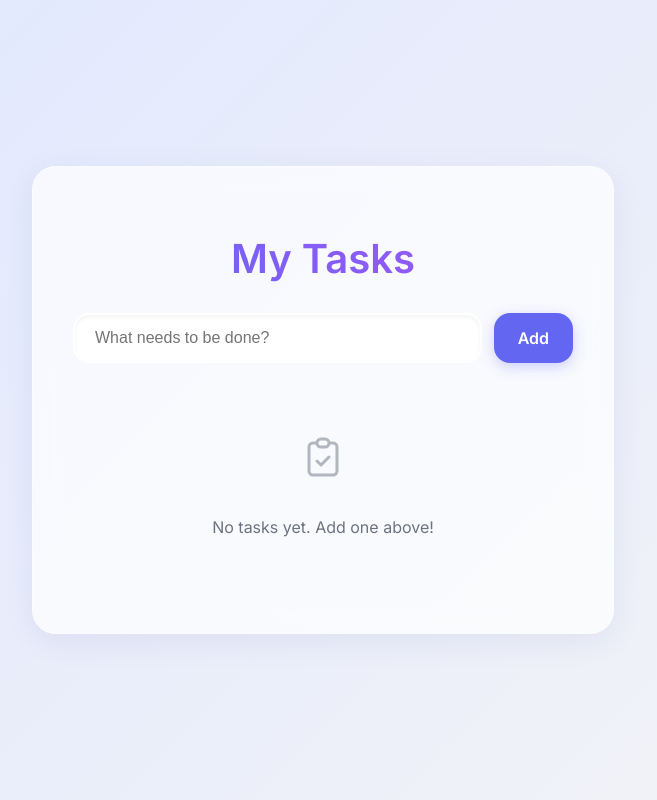
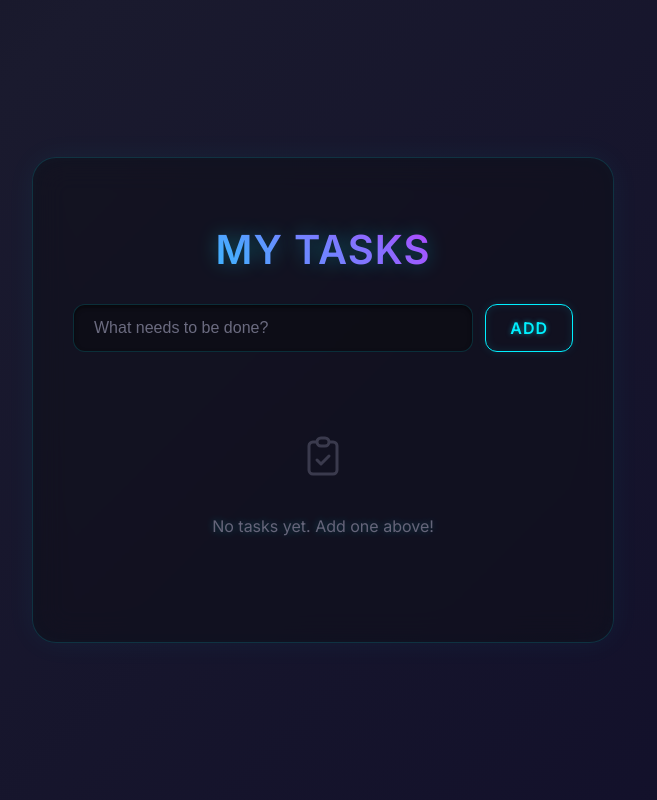
Before and after one commit to Theamireddy/todo, a Django app: template core/templates/core/todo_list.html in a window 1280 px wide. Shown: the whole page, without its empty margins (317-974 px from the left). Run offline with Django 4.2, Linux system fonts and the light colour scheme; the template is opened without the code that fills it, so the values that code supplies are empty.

Commit message:
Ui changes

```diff
--- a/core/templates/core/base.html
+++ b/core/templates/core/base.html
@@ -7,19 +7,20 @@
     <link href="https://fonts.googleapis.com/css2?family=Inter:wght@300;400;600&display=swap" rel="stylesheet">
     <style>
         :root {
-            --primary: #6366f1;
-            --primary-hover: #4f46e5;
-            --bg-color: #f3f4f6;
-            --text-main: #1f2937;
-            --text-muted: #6b7280;
-            --glass-bg: rgba(255, 255, 255, 0.7);
-            --glass-border: rgba(255, 255, 255, 0.5);
-            --glass-shadow: 0 8px 32px 0 rgba(31, 38, 135, 0.07);
+            --primary: #00f0ff;
+            --primary-hover: #00c3ff;
+            --accent: #ff00ff;
+            --bg-color: #05050a;
+            --text-main: #e0e0ff;
+            --text-muted: #6b6b80;
+            --glass-bg: rgba(15, 15, 25, 0.6);
+            --glass-border: rgba(0, 240, 255, 0.15);
+            --glass-shadow: 0 0 30px rgba(0, 240, 255, 0.05);
         }
 
         body {
             font-family: 'Inter', sans-serif;
-            background: linear-gradient(135deg, #e0e7ff 0%, #f3f4f6 100%);
+            background: linear-gradient(135deg, #05050a 0%, #1a1a2e 50%, #0f0c29 100%);
             color: var(--text-main);
             min-height: 100vh;
             display: flex;
@@ -28,30 +29,47 @@
             margin: 0;
             padding: 20px;
             box-sizing: border-box;
+            background-size: 200% 200%;
+            animation: gradientMove 15s ease infinite;
+        }
+
+        @keyframes gradientMove {
+            0% { background-position: 0% 50%; }
+            50% { background-position: 100% 50%; }
+            100% { background-position: 0% 50%; }
         }
 
         .app-container {
             width: 100%;
             max-width: 500px;
             background: var(--glass-bg);
-            backdrop-filter: blur(12px);
-            -webkit-backdrop-filter: blur(12px);
+            backdrop-filter: blur(16px);
+            -webkit-backdrop-filter: blur(16px);
             border-radius: 24px;
             border: 1px solid var(--glass-border);
-            box-shadow: var(--glass-shadow);
+            box-shadow: var(--glass-shadow), inset 0 0 20px rgba(0, 240, 255, 0.02);
             padding: 40px;
             overflow: hidden;
             position: relative;
+            transition: box-shadow 0.3s ease, border-color 0.3s ease;
+        }
+
+        .app-container:hover {
+            box-shadow: 0 0 40px rgba(0, 240, 255, 0.1), inset 0 0 30px rgba(255, 0, 255, 0.03);
+            border-color: rgba(255, 0, 255, 0.2);
         }
 
         h1 {
             font-size: 2.5rem;
-            font-weight: 600;
+            font-weight: 700;
             margin-bottom: 30px;
             text-align: center;
-            background: -webkit-linear-gradient(45deg, #6366f1, #a855f7);
+            background: -webkit-linear-gradient(45deg, var(--primary), var(--accent));
             -webkit-background-clip: text;
             -webkit-text-fill-color: transparent;
+            text-shadow: 0 0 20px rgba(0, 240, 255, 0.3);
+            letter-spacing: 1px;
+            text-transform: uppercase;
         }
 
         /* Generic styles that child templates might use */
--- a/core/templates/core/todo_list.html
+++ b/core/templates/core/todo_list.html
@@ -6,35 +6,47 @@
         display: flex;
         gap: 12px;
         margin-bottom: 30px;
+        position: relative;
     }
     .todo-input {
         flex: 1;
         padding: 14px 20px;
-        border-radius: 16px;
-        border: 2px solid transparent;
-        background: rgba(255, 255, 255, 0.9);
-        box-shadow: inset 0 2px 4px rgba(0,0,0,0.05);
+        border-radius: 12px;
+        border: 1px solid var(--glass-border);
+        background: rgba(10, 10, 15, 0.5);
+        color: var(--text-main);
+        box-shadow: inset 0 2px 4px rgba(0,0,0,0.5);
         font-size: 1rem;
         transition: all 0.3s ease;
+    }
+    .todo-input::placeholder {
+        color: var(--text-muted);
     }
     .todo-input:focus {
         border-color: var(--primary);
         outline: none;
-        box-shadow: 0 0 0 4px rgba(99, 102, 241, 0.1);
+        box-shadow: 0 0 15px rgba(0, 240, 255, 0.2), inset 0 0 5px rgba(0, 240, 255, 0.1);
+        background: rgba(15, 15, 25, 0.8);
     }
     .todo-submit {
-        background: var(--primary);
-        color: white;
+        background: transparent;
+        color: var(--primary);
         padding: 0 24px;
-        border-radius: 16px;
+        border-radius: 12px;
+        border: 1px solid var(--primary);
         font-weight: 600;
         font-size: 1rem;
-        box-shadow: 0 4px 14px rgba(99, 102, 241, 0.3);
+        text-transform: uppercase;
+        letter-spacing: 1px;
+        box-shadow: 0 0 10px rgba(0, 240, 255, 0.1), inset 0 0 10px rgba(0, 240, 255, 0.1);
+        text-shadow: 0 0 5px rgba(0, 240, 255, 0.5);
     }
     .todo-submit:hover {
-        background: var(--primary-hover);
+        background: var(--primary);
+        color: #000;
         transform: translateY(-2px);
-        box-shadow: 0 6px 20px rgba(99, 102, 241, 0.4);
+        box-shadow: 0 0 20px rgba(0, 240, 255, 0.5), inset 0 0 10px rgba(255, 255, 255, 0.5);
+        text-shadow: none;
     }
     .todo-list {
         list-style: none;
@@ -42,25 +54,34 @@
         margin: 0;
         display: flex;
         flex-direction: column;
-        gap: 12px;
+        gap: 16px;
     }
     .todo-item {
         display: flex;
         align-items: center;
         justify-content: space-between;
-        background: white;
+        background: rgba(20, 20, 30, 0.4);
         padding: 16px 20px;
-        border-radius: 16px;
-        box-shadow: 0 2px 8px rgba(0,0,0,0.04);
-        transition: transform 0.2s ease, box-shadow 0.2s ease;
+        border-radius: 12px;
+        border: 1px solid rgba(255, 255, 255, 0.05);
+        box-shadow: 0 4px 10px rgba(0,0,0,0.2);
+        transition: transform 0.3s cubic-bezier(0.175, 0.885, 0.32, 1.275), box-shadow 0.3s ease, border-color 0.3s ease;
+        backdrop-filter: blur(5px);
     }
     .todo-item:hover {
-        transform: translateY(-2px);
-        box-shadow: 0 4px 12px rgba(0,0,0,0.08);
+        transform: translateY(-3px) scale(1.02);
+        box-shadow: 0 8px 20px rgba(0,0,0,0.4), 0 0 15px rgba(255, 0, 255, 0.1);
+        border-color: rgba(255, 0, 255, 0.3);
     }
     .todo-item.completed {
-        opacity: 0.6;
-        background: #f9fafb;
+        opacity: 0.5;
+        background: rgba(10, 10, 15, 0.3);
+        border-color: rgba(255, 255, 255, 0.02);
+        transform: none;
+        box-shadow: none;
+    }
+    .todo-item.completed:hover {
+        border-color: rgba(0, 240, 255, 0.2);
     }
     .todo-item.completed .todo-title {
         text-decoration: line-through;
@@ -74,45 +95,59 @@
     }
     .todo-title {
         font-size: 1.05rem;
-        font-weight: 400;
+        font-weight: 300;
+        letter-spacing: 0.5px;
         transition: all 0.3s ease;
     }
     .todo-actions {
         display: flex;
-        gap: 8px;
+        gap: 10px;
     }
     .btn-icon {
         width: 36px;
         height: 36px;
-        border-radius: 10px;
+        border-radius: 8px;
         display: flex;
         align-items: center;
         justify-content: center;
-        background: #f3f4f6;
+        background: rgba(255, 255, 255, 0.05);
         color: var(--text-muted);
+        border: 1px solid transparent;
+        transition: all 0.3s ease;
     }
     .btn-icon:hover {
-        background: #e5e7eb;
-        color: var(--text-main);
+        color: #fff;
     }
     .btn-complete {
-        background: #e0f2fe;
-        color: #0284c7;
+        background: rgba(0, 240, 255, 0.05);
+        color: rgba(0, 240, 255, 0.6);
     }
     .btn-complete:hover {
-        background: #bae6fd;
+        background: rgba(0, 240, 255, 0.15);
+        color: var(--primary);
+        border-color: var(--primary);
+        box-shadow: 0 0 10px rgba(0, 240, 255, 0.3);
     }
     .btn-delete {
-        background: #fee2e2;
-        color: #ef4444;
+        background: rgba(255, 0, 255, 0.05);
+        color: rgba(255, 0, 255, 0.6);
     }
     .btn-delete:hover {
-        background: #fecaca;
+        background: rgba(255, 0, 255, 0.15);
+        color: var(--accent);
+        border-color: var(--accent);
+        box-shadow: 0 0 10px rgba(255, 0, 255, 0.3);
     }
     .empty-state {
         text-align: center;
-        padding: 40px 0;
+        padding: 50px 0;
         color: var(--text-muted);
+        animation: pulse 2s infinite;
+    }
+    @keyframes pulse {
+        0% { opacity: 0.5; }
+        50% { opacity: 1; text-shadow: 0 0 10px rgba(0, 240, 255, 0.3); }
+        100% { opacity: 0.5; }
     }
 </style>
 
```
